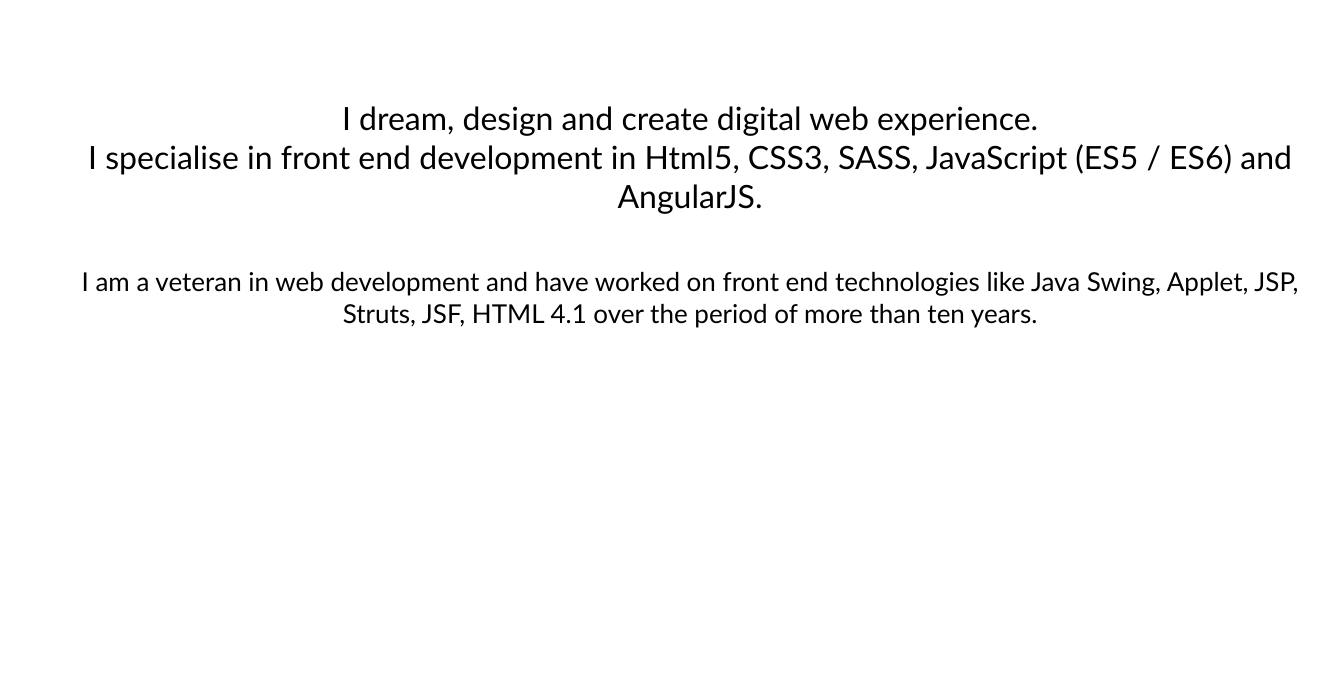
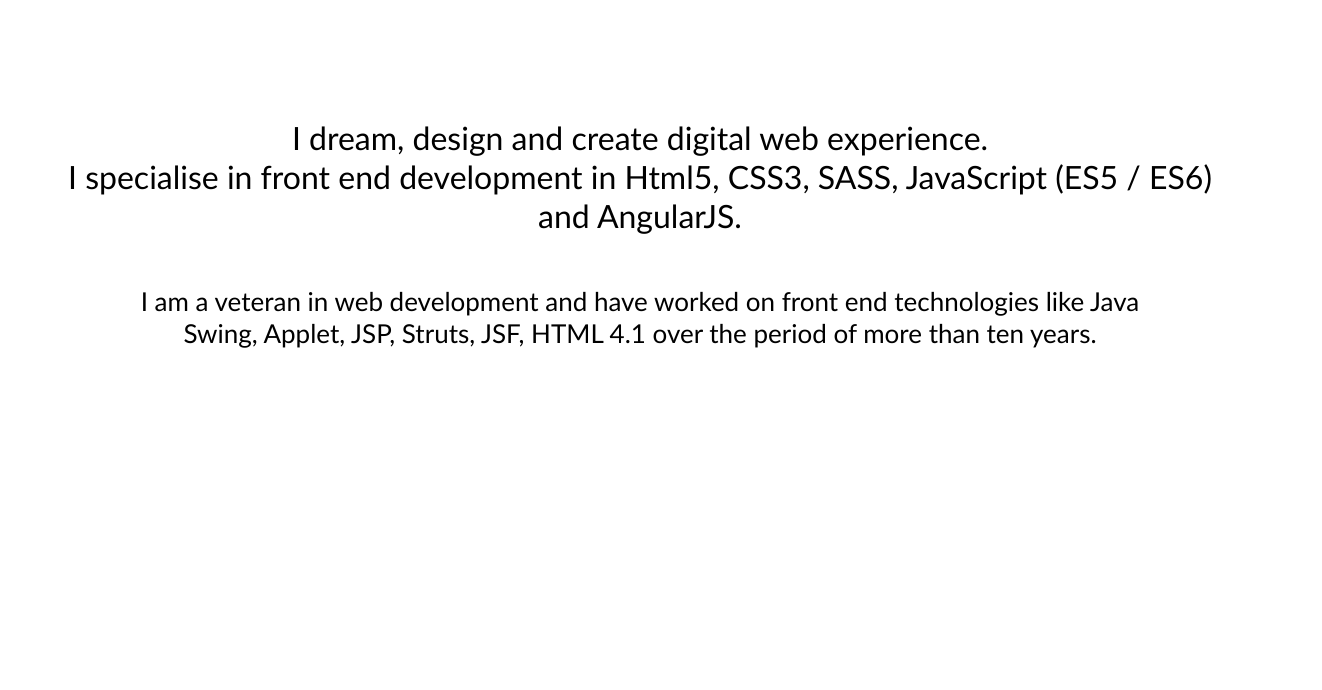
Before and after one commit to VishalAkhouri/vishalakhouri.github.io, a website: page index.html in a window 1280 px wide. Shown: the part 810-1500 px from the top of the page, 1322 px wide, since content can reach past the window. Drawn offline with Linux system fonts and the light colour scheme; a web font is replaced by a local one.

Commit message:
changes 1

```diff
--- a/styles/sass/main.scss
+++ b/styles/sass/main.scss
@@ -57,21 +57,19 @@
     }
 
     &.whoAmI {
-        margin-left: 50px;
-        margin-right: 50px;
-
-        .whoAmI_intro {
-            margin-top: 100px;
+       .whoAmI_intro {
+            padding: 100px 50px 0 50px;
             font-size: 32px;
         }
         .whoAmI_more {
-            margin-top: 50px;
+            padding: 50px 100px 0 100px;
             font-size: 26px;
         }
     }
 
     &.workedWith {
         div.workedWith_desc {
+            padding: 50px 100px 50px 100px;
             font-size: 32px;
         }
         div.workedWith {
@@ -91,6 +89,7 @@
 
     &.lifeBeautiful {
         div.lifeBeautiful_desc {
+            padding: 200px 100px 0 100px;
             font-size: 32px;
         }
     }
```
Also changed, not shown: styles/css/main.css.
